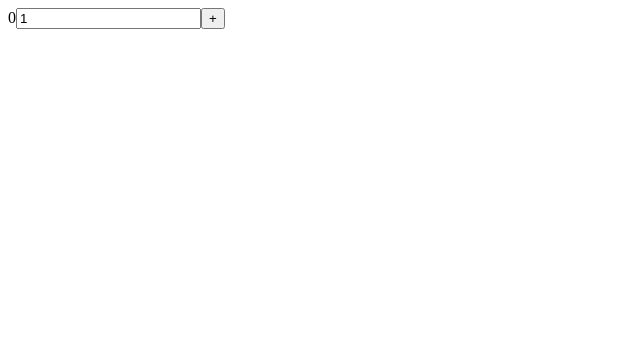
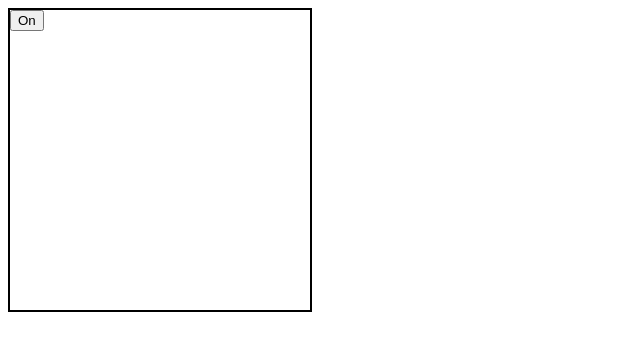
Before and after one commit to Soifka/09.12.2022-cra, a React (Create React App) app: page / in a window 1280 px wide. Shown: the top 350 px of the page, without its empty margins (0-640 px from the left). Built offline with nearby package versions, Linux system fonts and the light colour scheme.

Commit message:
Scene component changed with hook useState

```diff
--- a/src/components/App.js
+++ b/src/components/App.js
@@ -1,6 +1,7 @@
 import React, { Component } from 'react'
 import NewCounter from './NewCounter';
 import Counter from './NewCounter/counter';
+import Scene from './Scene/Scene';
 
 
 class App extends Component {
@@ -8,7 +9,8 @@ class App extends Component {
   render() {
     return (
       // <NewCounter />
-      <Counter />
+      //
+      <Scene />
     );
   }
 }
--- a/src/components/Scene/Scene.js
+++ b/src/components/Scene/Scene.js
@@ -1,8 +1,26 @@
-import React from "react";
+import React, { useState } from "react";
 import Toggler from "./Toggler";
 import "./style.css";
 
 
+const Scene = () => {
+    const [state, setState] = useState(true);
+
+    const toggleScene = () => {
+        setState(!state);
+    }
+
+    return (
+        <div className={state ? "scene-on" : "scene-off"}>
+            <Toggler buttonText={state ? 'On' : 'Off'} changeParentState={() => {toggleScene()}} />
+        </div>
+    );
+}
+
+export default Scene;
+
+
+/*
 class Scene extends React.Component {
     //textStr = 'text from Scene component';
 
@@ -33,7 +51,9 @@ class Scene extends React.Component {
     }
 }
 
+
 export default Scene;
+*/
 
 /*
 Parent --> Child --- props
```
